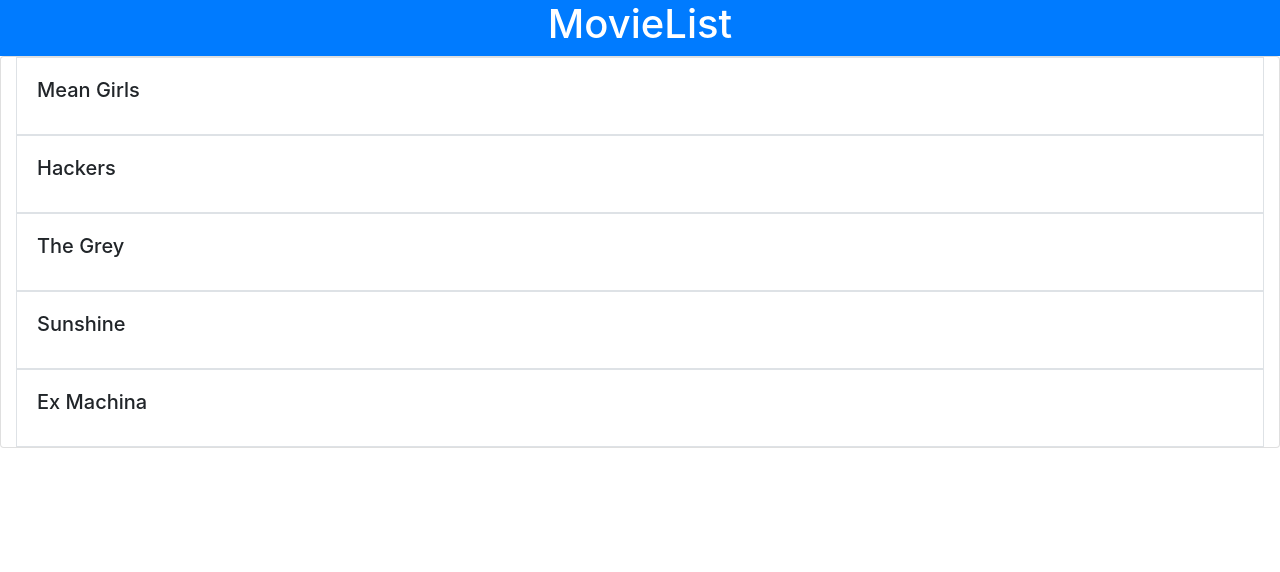
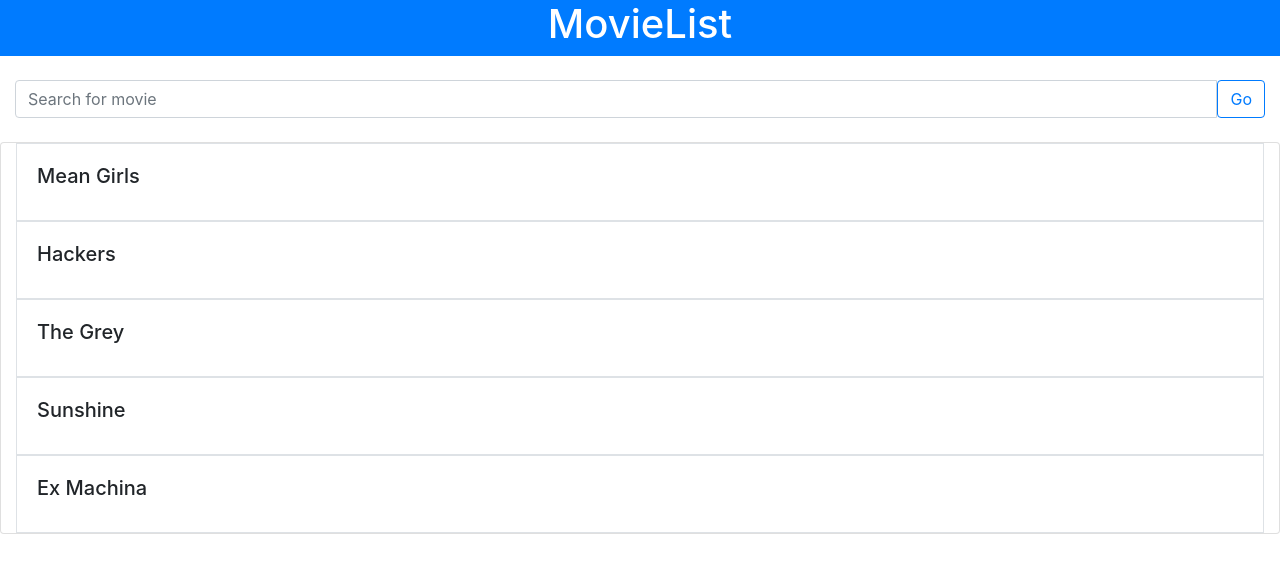
Before and after one commit to qtrangdo/movie_list, a React app: page / in a window 1280 px wide. Shown: the top 572 px of the page. Built offline with nearby package versions, Linux system fonts and the light colour scheme.

Commit message:
Add search bar using bootstrap

```diff
--- a/public/index.html
+++ b/public/index.html
@@ -7,7 +7,7 @@
     <meta http-equiv="X-UA-Compatible" content="ie=edge">
     <link rel="stylesheet" href="https://stackpath.bootstrapcdn.com/bootstrap/4.2.1/css/bootstrap.min.css" integrity="sha384-GJzZqFGwb1QTTN6wy59ffF1BuGJpLSa9DkKMp0DgiMDm4iYMj70gZWKYbI706tWS"
         crossorigin="anonymous">
-    <title>Document</title>
+    <title>MovieList</title>
 </head>
 
 <body>
--- a/src/components/App.js
+++ b/src/components/App.js
@@ -1,6 +1,7 @@
 import React from 'react';
 import MovieItem from './MovieItem';
 import Header from './Header';
+import Search from './Search';
 
 
 
@@ -8,6 +9,7 @@ const App = (props) => {
     return (
         <div>
             <Header />
+            <Search />
             <div className='container-fluid card'>
                 {props.movies.map(movie => <MovieItem key={movie.title} movie={movie} />)}
             </div>
--- /dev/null
+++ b/src/components/Search.js
@@ -0,0 +1,29 @@
+import React, { Component } from 'react';
+
+class Search extends Component {
+    constructor() {
+        super();
+        this.state = {
+            searchStr: ''
+        }
+    }
+
+    render() {
+        return (
+            <div className="container-fluid my-4">
+                <div className="input-group">
+                    <input
+                        type='text'
+                        className='form-control'
+                        placeholder='Search for movie'
+                    />
+                    <span className='input-group-btn'>
+                        <button className='btn btn-outline-primary' type='button'>Go</button>
+                    </span>
+                </div>
+            </div>
+        )
+    }
+}
+
+export default Search;
```
